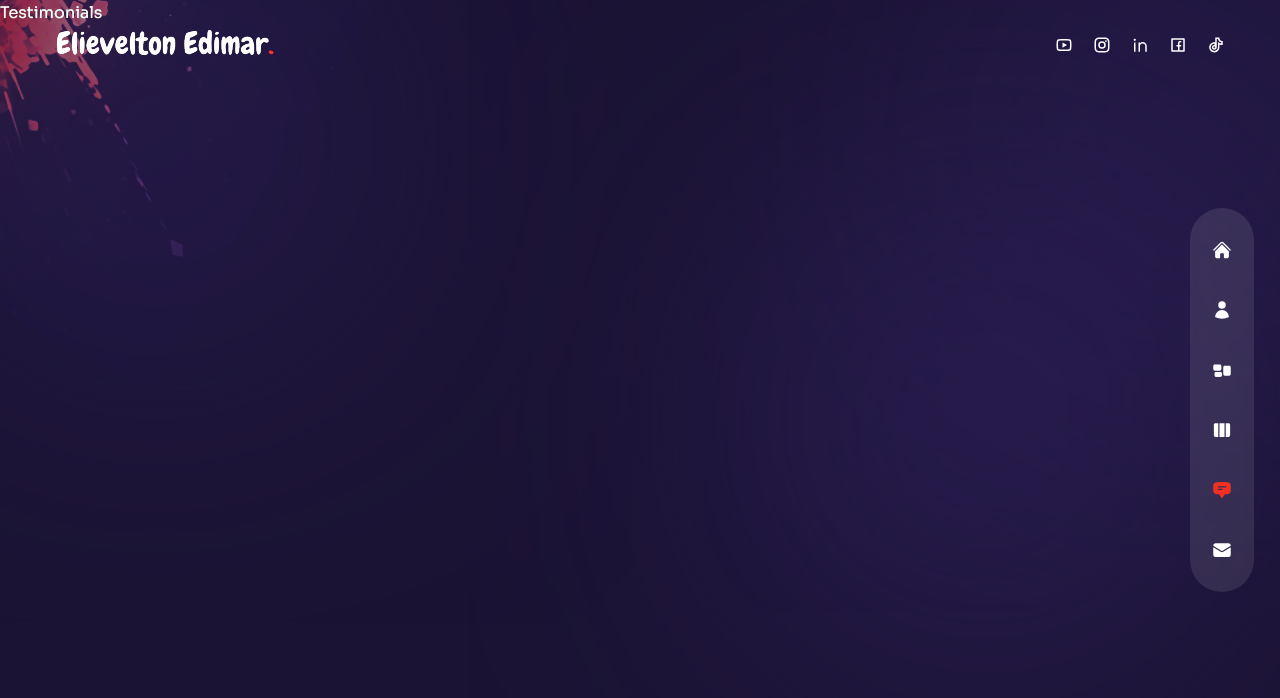
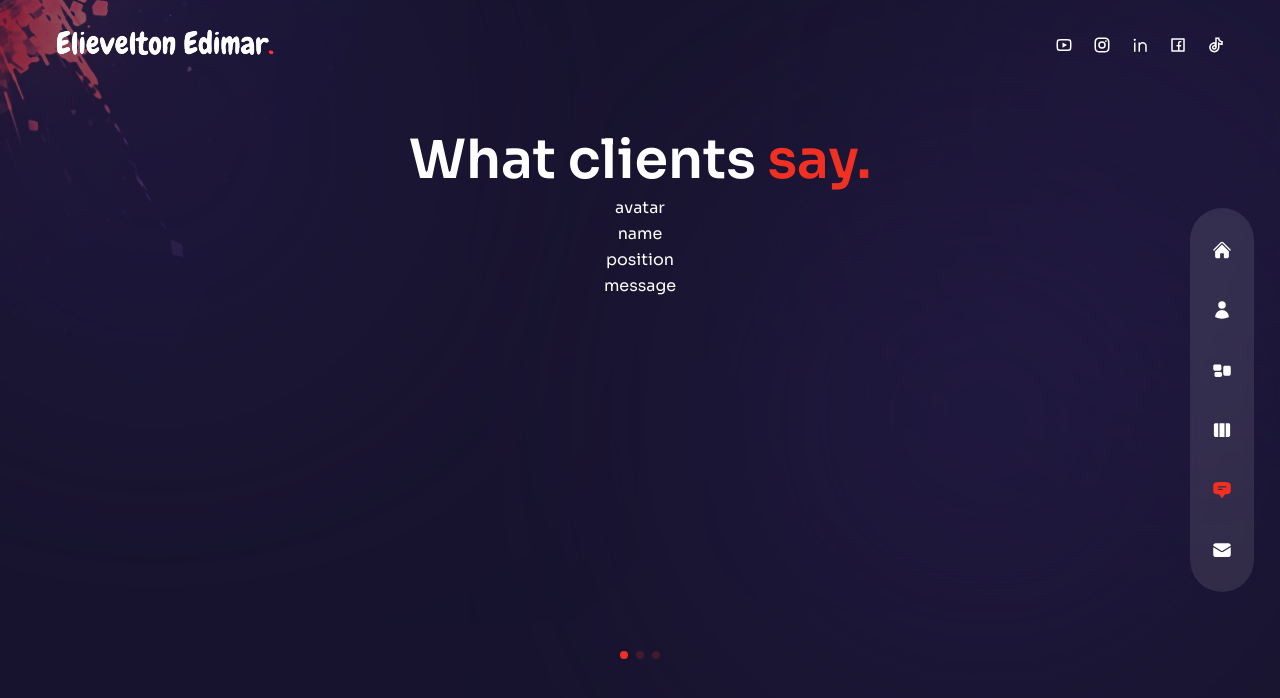
Before and after one commit to elievelton/portifolio, a Next.js app: page /testimonials in a window 1280 px wide. Shown: the top 698 px of the page. Built offline with nearby package versions, Linux system fonts and the light colour scheme.

Commit message:
testemiol inicio

```diff
--- a/components/TestimonialSlider.js
+++ b/components/TestimonialSlider.js
@@ -23,8 +23,52 @@ const testimonialData = [
   },
 ];
 
-const TestimonialSlider = () => {
-  return <div>Testimonial Slider</div>;
+// import swiper react components
+import { Swiper, SwiperSlide } from 'swiper/react';
+
+// import swiper styles
+import 'swiper/css';
+import 'swiper/css/free-mode';
+import 'swiper/css/pagination';
+
+// next image
+import Image from 'next/image';
+
+// import required modules
+import { Pagination } from 'swiper';
+import { BsArrowRight } from 'react-icons/bs';
+
+
+
+const TestimonialSlide = () => {
+  return (
+    <Swiper
+      spaceBetween={10}
+      pagination={{ clickable: true }}  // Correção aqui
+      modules={[Pagination]}
+      className="h-[280px] sm:h-[480px]"
+    >
+      {testimonialData.map((person, slideIndex) => (
+        <SwiperSlide key={slideIndex}>
+          <div>
+            {/*Avatar, name, position*/}
+            <div>
+              <div>
+                {/*Avatar*/}
+                <div>avatar</div>
+                {/*Name*/}
+                <div>name</div>
+                {/*position*/}
+                <div>position</div>
+              </div>
+            </div>
+            {/*quote message*/}
+            <div>message</div>
+          </div>
+        </SwiperSlide>
+      ))}
+    </Swiper>
+  );
 };
 
-export default TestimonialSlider;
+export default TestimonialSlide;
--- a/components/WorkSlider.js
+++ b/components/WorkSlider.js
@@ -1,5 +1,3 @@
-
-
 // import swiper react components
 import { Swiper, SwiperSlide } from 'swiper/react';
 
--- a/pages/testimonials/index.js
+++ b/pages/testimonials/index.js
@@ -1,5 +1,18 @@
+//components
+
+import TestimonialSlide from "../../components/TestimonialSlider";
+
 const Testimonials = () => {
-  return <div>Testimonials</div>;
+  return <div className="h-full bg-primary/30 py-32 text-center">
+    <div className="container mx-auto h-full flex flex-col justify-center">
+      {/*title*/}
+      <h2 className="h2 mb-8 xl:mb-0">What clients <span className="text-accent">say.</span></h2>
+    {/*slider*/}
+    <div>
+      <TestimonialSlide/>
+    </div>
+    </div>
+  </div>;
 };
 
 export default Testimonials;
```
